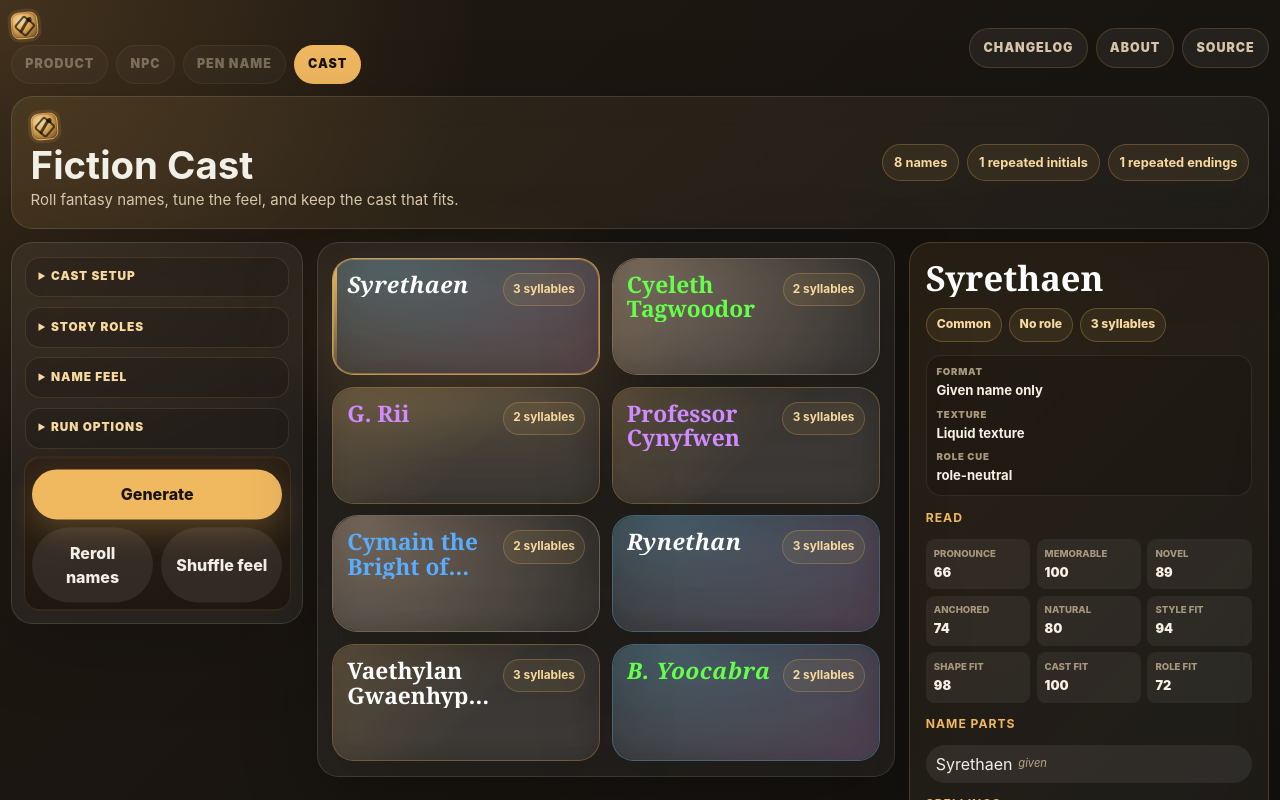
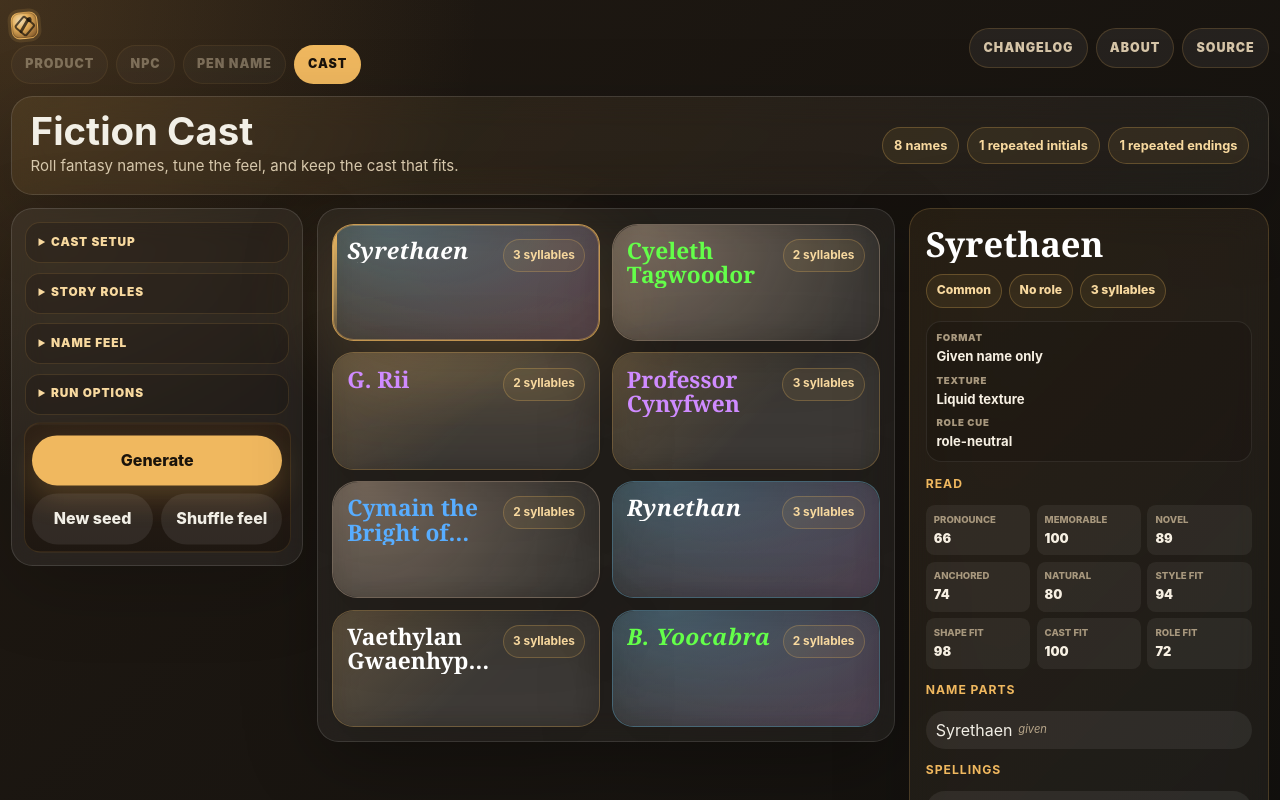
Before and after one commit to jaahay/name-forge, a React (Vite) app: page / in a window 1280 px wide. Shown: the top 800 px of the page. Built offline with nearby package versions, Linux system fonts and the light colour scheme.

Commit message:
Clarify secondary roll actions

```diff
--- a/src/ui/GeneratorView.tsx
+++ b/src/ui/GeneratorView.tsx
@@ -90,9 +90,6 @@ export function GeneratorView({
     <>
       <section className="hero panel app-header">
         <div>
-          <div className="brand-lockup" aria-label="Name Forge">
-            <span className="brand-mark" aria-hidden="true"><span className="brand-sigil" /></span>
-          </div>
           <h1>{modeTitle}</h1>
           <p className="hero-copy">Roll fantasy names, tune the feel, and keep the cast that fits.</p>
         </div>
@@ -197,7 +194,7 @@ export function GeneratorView({
 
           <div className="actions" aria-label="Generation actions">
             <button type="submit">Generate</button>
-            <button type="button" className="secondary" onClick={onRandomizeSeed}>Reroll names</button>
+            <button type="button" className="secondary" onClick={onRandomizeSeed}>New seed</button>
             <button type="button" className="secondary" onClick={onRandomizeSliders}>Shuffle feel</button>
           </div>
         </form>
```
